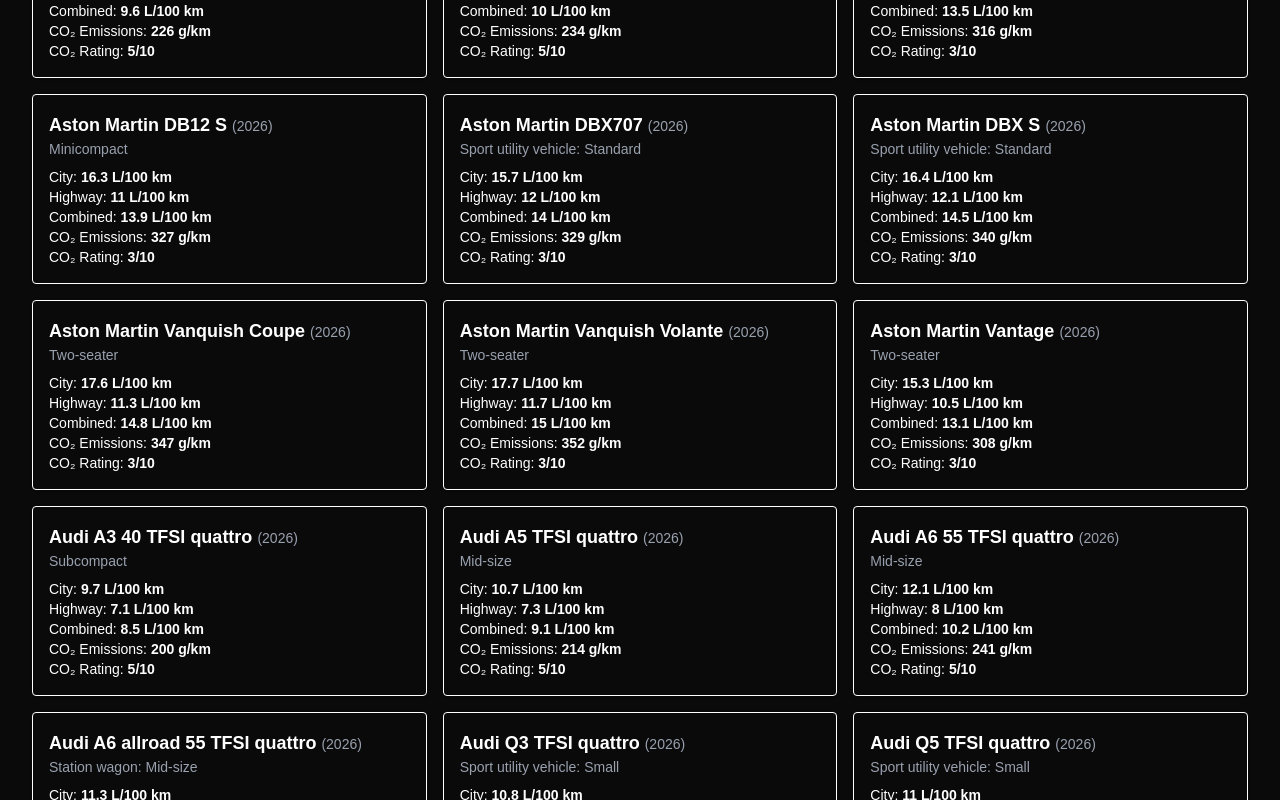
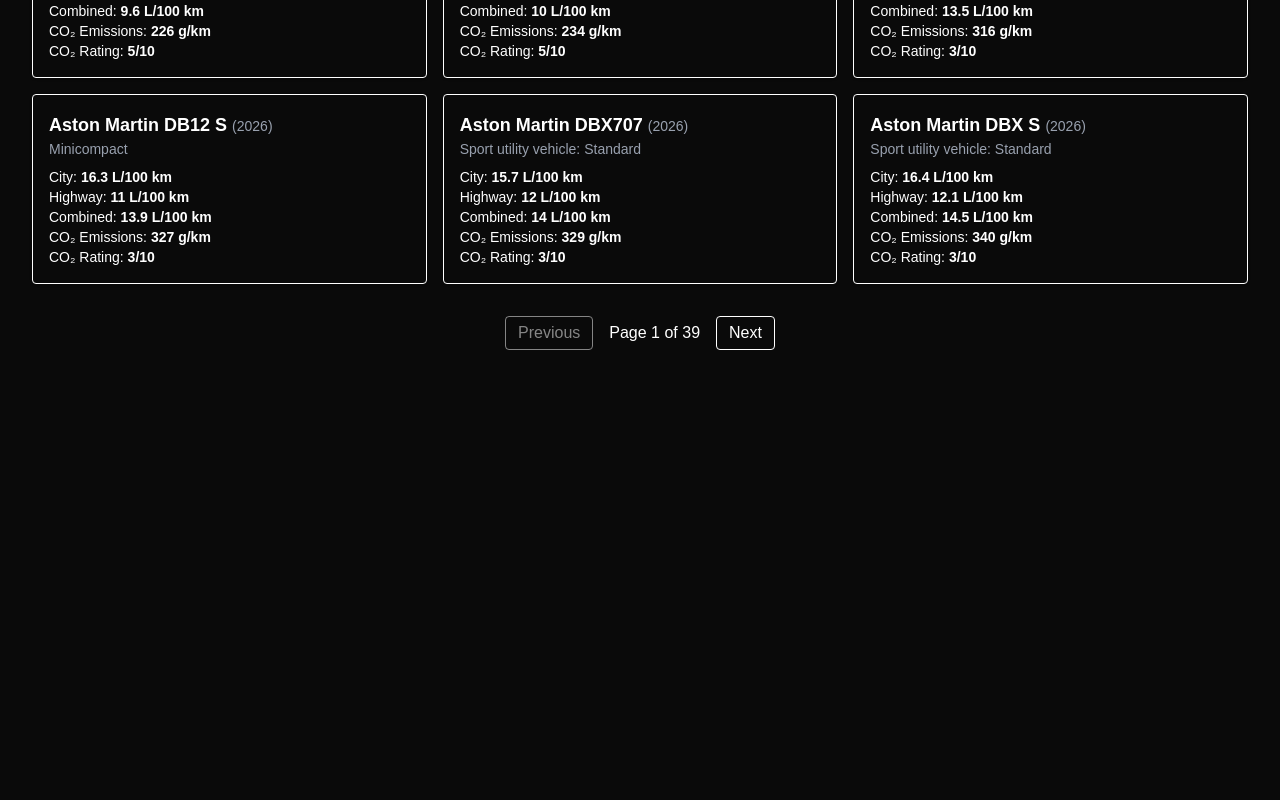
Before and after one commit to shlfung/fuel-economy, a Next.js app: page / in a window 1280 px wide. Shown: the part 916-1716 px from the top of the page. After the commit the page ends 1338 px from the top, so only its background shows below. Built offline with nearby package versions, Linux system fonts and the light colour scheme.

Commit message:
Added Pagination

```diff
--- a/components/FuelSearch.tsx
+++ b/components/FuelSearch.tsx
@@ -1,11 +1,13 @@
 "use client"
-import { useState, useMemo } from 'react';
+import { useState, useMemo, useEffect } from 'react';
 import fuelData from '../data/fuel_consumption_data_2026.json';
 import VehicleCard from './VehicleCard';
 
 export default function FuelSearch() {
   const [searchTerm, setSearchTerm] = useState('');
   const [makeFilter, setMakeFilter] = useState('');
+  const [currentPage, setCurrentPage] = useState(1);
+  const itemsPerPage = 15;
 
   // Filtering logic
   const filteredData = useMemo(() => {
@@ -13,11 +15,21 @@
       const matchesSearch =
         item.model.toLowerCase().includes(searchTerm.toLowerCase()) ||
         item.make.toLowerCase().includes(searchTerm.toLowerCase());
-
       const matchesMake = makeFilter === '' || item.make === makeFilter;
-
       return matchesSearch && matchesMake;
     });
+  }, [searchTerm, makeFilter]);
+
+  // Pagination logic
+  const totalPages = Math.ceil(filteredData.length / itemsPerPage);
+  const paginatedData = filteredData.slice(
+    (currentPage - 1) * itemsPerPage,
+    currentPage * itemsPerPage
+  );
+
+  // Reset to first page when filters/search change
+  useEffect(() => {
+    setCurrentPage(1);
   }, [searchTerm, makeFilter]);
 
   // Get unique makes for the dropdown
@@ -26,7 +38,6 @@
   return (
     <div className="p-8">
       <h1 className="text-2xl font-bold mb-4">2026 Fuel Consumption Search</h1>
-
       <div className="flex gap-4 mb-6">
         <input
           type="text"
@@ -34,7 +45,6 @@
           className="border p-2 rounded w-full"
           onChange={(e) => setSearchTerm(e.target.value)}
         />
-
         <select
           className="border p-2 rounded"
           onChange={(e) => setMakeFilter(e.target.value)}
@@ -45,12 +55,31 @@
           ))}
         </select>
       </div>
-
       <div className="grid grid-cols-1 md:grid-cols-2 lg:grid-cols-3 gap-4">
-        {filteredData.map((car, idx) => (
+        {paginatedData.map((car, idx) => (
           <VehicleCard key={idx} vehicle={car} />
         ))}
       </div>
+      {/* Pagination Controls */}
+      {totalPages > 1 && (
+        <div className="flex justify-center items-center gap-2 mt-8">
+          <button
+            className="px-3 py-1 rounded border disabled:opacity-50"
+            onClick={() => setCurrentPage((p) => Math.max(1, p - 1))}
+            disabled={currentPage === 1}
+          >
+            Previous
+          </button>
+          <span className="mx-2">Page {currentPage} of {totalPages}</span>
+          <button
+            className="px-3 py-1 rounded border disabled:opacity-50"
+            onClick={() => setCurrentPage((p) => Math.min(totalPages, p + 1))}
+            disabled={currentPage === totalPages}
+          >
+            Next
+          </button>
+        </div>
+      )}
     </div>
   );
 }
```
